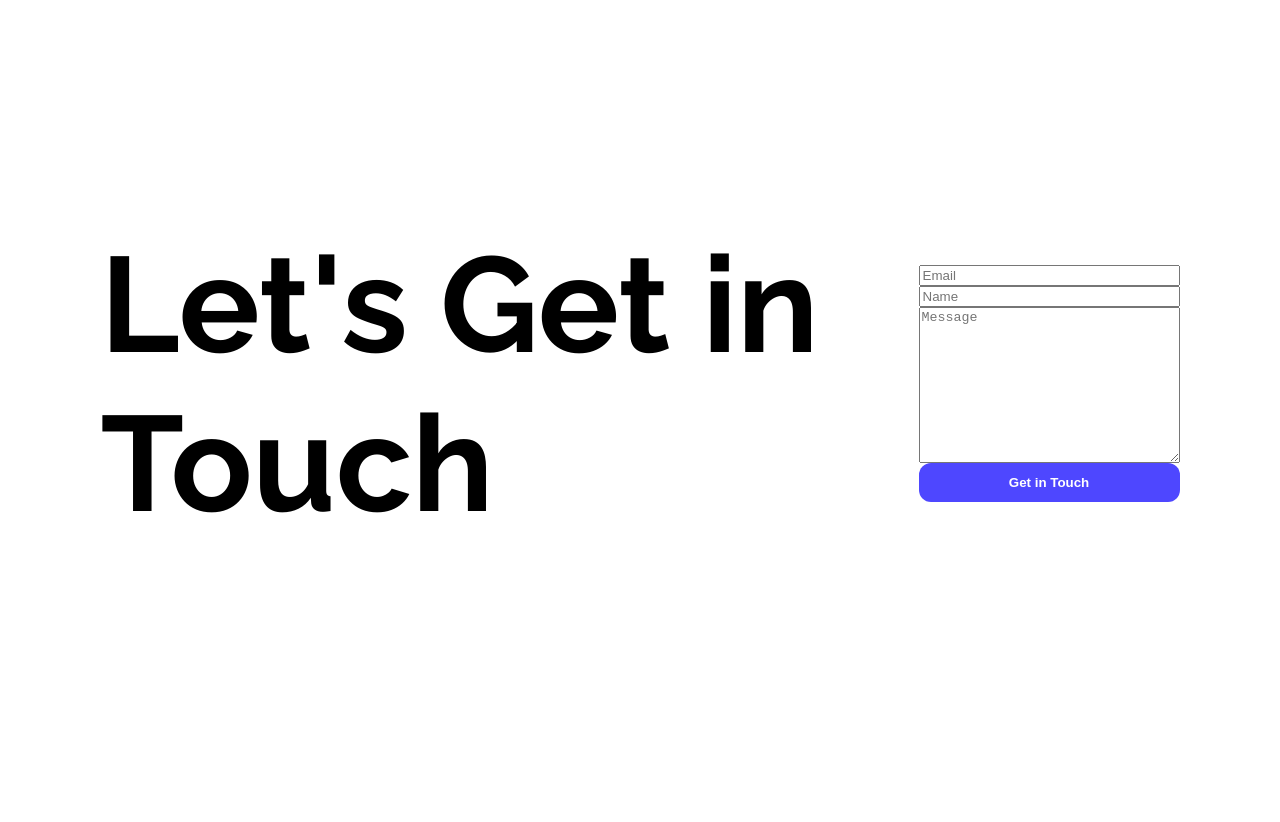
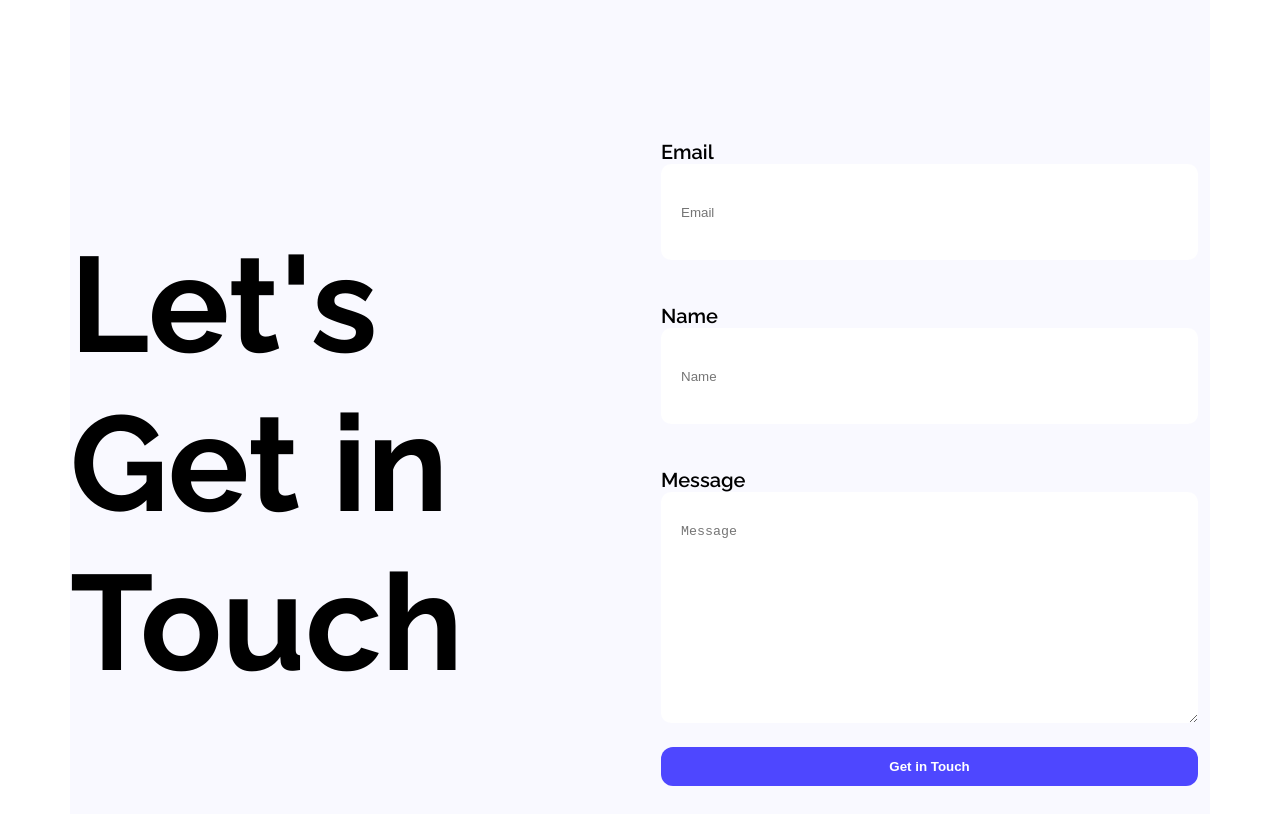
Before and after one commit to jabirmahmud24/V2B12A01, a plain HTML site: page index.html in a window 1280 px wide. Shown: the part 2509-3331 px from the top of the page. Before the commit the page ends 3172 px from the top, so only its background shows below. Drawn offline with Linux system fonts and the light colour scheme.

Commit message:
Form Section

```diff
--- a/index.html
+++ b/index.html
@@ -159,10 +159,14 @@
             </div>
             <div class="get-in-touch">
                 <form action="">
+                    <fieldset> Email
                     <input type="email" id="" placeholder="Email">
-                    <input type="text" id="" placeholder="Name">
+                    </fieldset>
+                    <fieldset>Name
+                    <input type="text" id="" placeholder="Name"></fieldset>
+                    <fieldset>Message
                     <textarea name="" id="" cols="30" rows="10" placeholder="Message"></textarea>
-                    <button class="btn-primary">Get in Touch</button>
+                    <button class="btn-primary">Get in Touch</button></fieldset>
                 </form>
             </div>
 
--- a/style.css
+++ b/style.css
@@ -234,9 +234,13 @@
     align-items: center;
     justify-content: center;
     gap: 100px;
+    background-color: #4d41fb08;
+    max-width: 1140px;
+    margin: 0 auto;
+
 
 }
-.get-in-touch form{
+.get-in-touch form, fieldset{
 display: flex;
 flex-direction: column;
 }
@@ -244,3 +248,41 @@ flex-direction: column;
     font-size: 90px;
     font-weight: 600;
 }
+.get-in-touch input[type="email"]{
+padding: 32px 20px;
+height: 32px;
+width: 497px;
+display: block;
+background-color: white;
+margin-bottom: 24px;
+border: none;
+border-radius: 10px;
+}
+.get-in-touch input[type="text"]{
+padding: 32px 20px;
+height: 32px;
+width: 497px;
+display: block;
+background-color: white;
+margin-bottom: 24px;
+border: none;
+border-radius: 10px;
+}
+.get-in-touch textarea{
+padding: 32px 20px;
+height: 167px;
+width: 497px;
+display: block;
+background-color: white;
+margin-bottom: 24px;
+border: none;
+border-radius: 10px;
+}
+
+.get-in-touch fieldset{
+    font-family: 'Inter' sans-serif;
+    font-size: 20px;
+    font-weight: 600;
+    border: none;
+    padding: 10px;
+}
```
